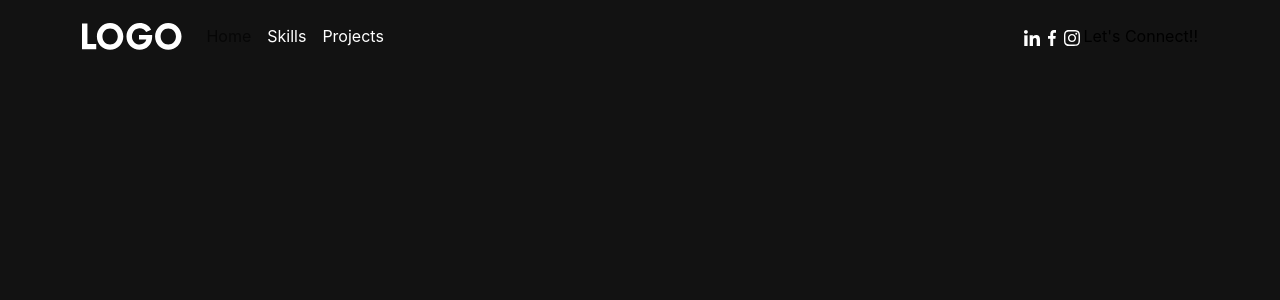
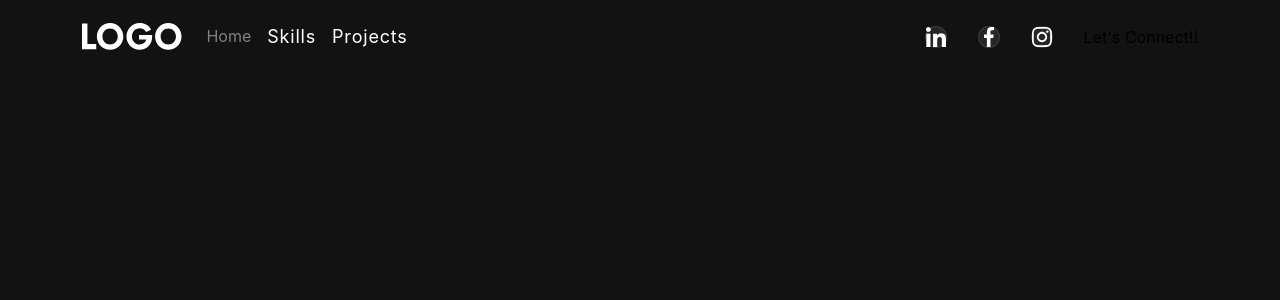
Before and after one commit to saurav-04/portfolio-personal, a React (Create React App) app: page / in a window 1280 px wide. Shown: the top 300 px of the page. Built offline with nearby package versions, Linux system fonts and the light colour scheme.

Commit message:
Update App.css

```diff
--- a/src/App.css
+++ b/src/App.css
@@ -107,6 +107,12 @@ p, a, li, button, ul {
   nav.navbar .navbar-nav .nav-link.navbar-link{
     font-weight: 400;
     color: #fff !important;
+    letter-spacing: 0.8px;
+    font-size: 18px;
+  }
+
+  nav.navbar .navbar-nav .nav-link.navbar-link:hover , nav.navbar .navbar-nav .nav-link.active-link{
+    color: #828282 !important;
   }
 
   span.navbar-socials , div.social-icons{
@@ -114,5 +120,18 @@ p, a, li, button, ul {
     flex-direction: row;
     justify-content: space-between;
     align-items: center;
-    gap: 4px;
+    gap: 25px;
   }
+
+  div.social-icons a {
+    width: 22px;
+    height: 22px;
+    background: rgba(217,217,217,0.1);
+    display: inline-flex;
+    border-radius: 50%;
+    margin-right: 6px;
+    align-items: center;
+    justify-content: center;
+    line-height: 1;
+    border: 1px solid rgba(255,255,255,0.1);
+  }
```
